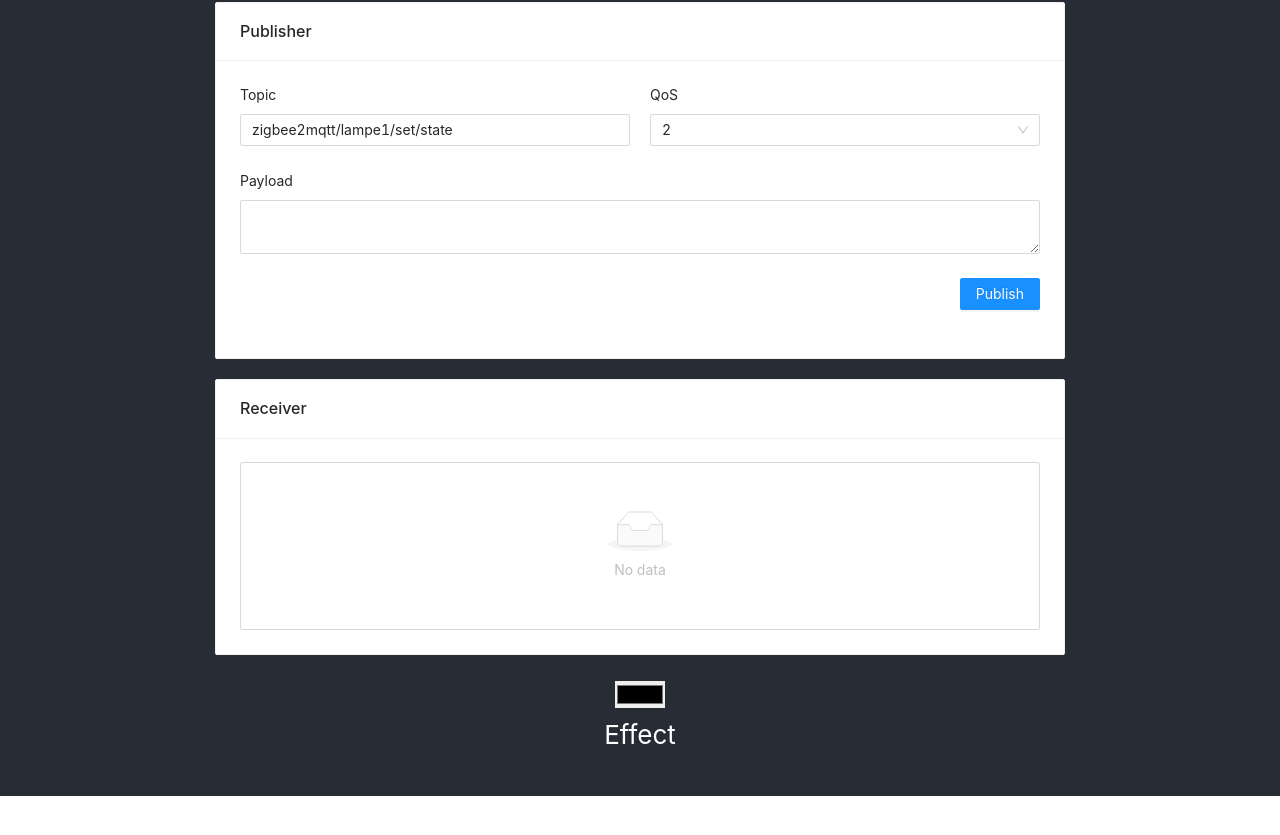
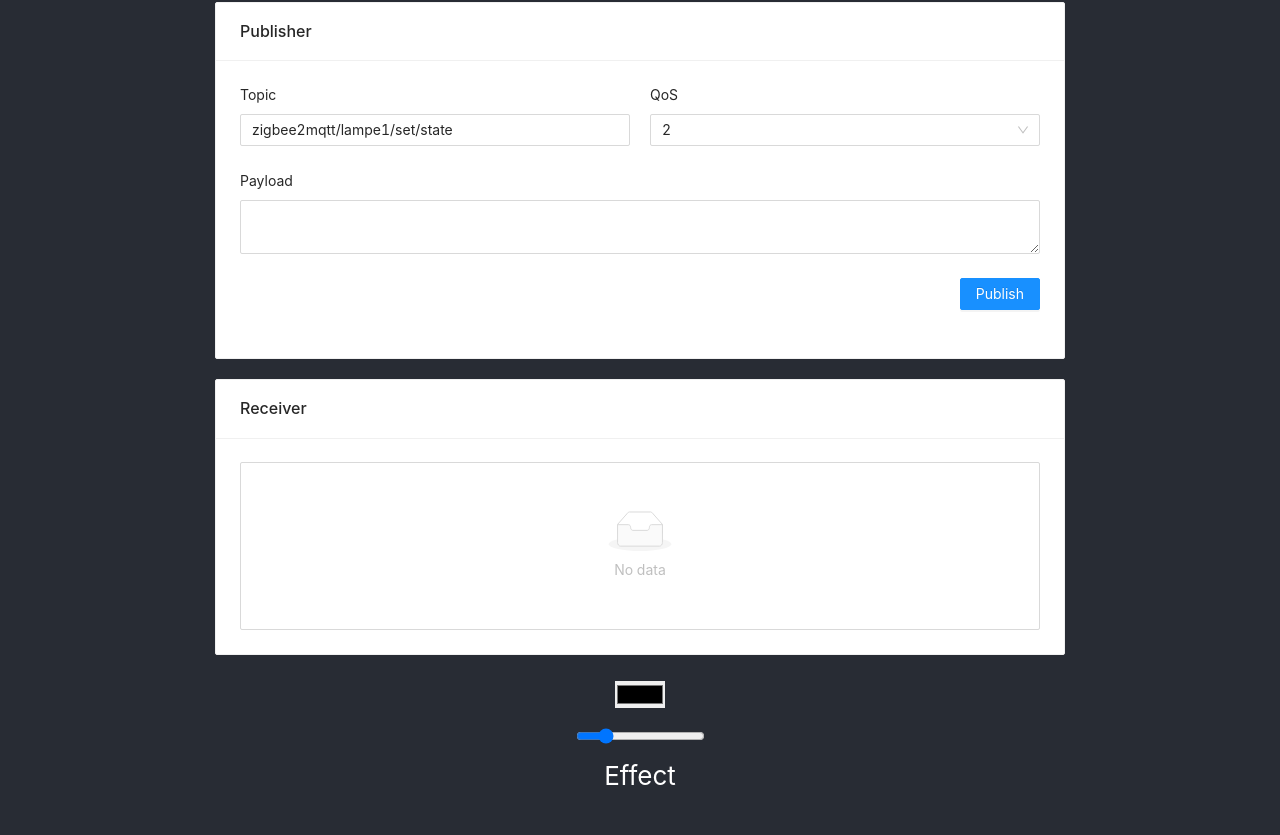
Before and after one commit to SpiritAlbarn/wit20-1smarthome, a React (Create React App) app: page / in a window 1280 px wide. Shown: the part 663-1498 px from the top of the page. Before the commit the page ends 1459 px from the top, so only its background shows below. Built offline with nearby package versions, Linux system fonts and the light colour scheme.

Commit message:
brightness

```diff
--- a/src/components/Hook/HookMqtt.tsx
+++ b/src/components/Hook/HookMqtt.tsx
@@ -102,6 +102,15 @@ export const HookMqtt: FunctionComponent = () => {
         mqttPublish(context);
     };
 
+    const setBrightness = (e: FormEvent<HTMLInputElement>) => {
+        const context = {
+            topic: 'zigbee2mqtt/lampe1/set/brightness',
+            qos: 2,
+            payload: '' + e.currentTarget.value,
+        };
+        mqttPublish(context);
+    };
+
     const effectLoop = (counter: number) => {
         let x = 0;
         const intervalID = setInterval(() => {
@@ -174,6 +183,9 @@ export const HookMqtt: FunctionComponent = () => {
             <div>
                 <input type="color" onChange={setColor} />
             </div>
+            <div>
+                <input type="range" min="0" max="255" step="1" onChange={setBrightness} />
+            </div>
             <button onClick={() => effectLoop(10)}>Effect</button>
             {connected && client && <Status payload={payload} publish={mqttPublish} client={client} />}
         </>
```
